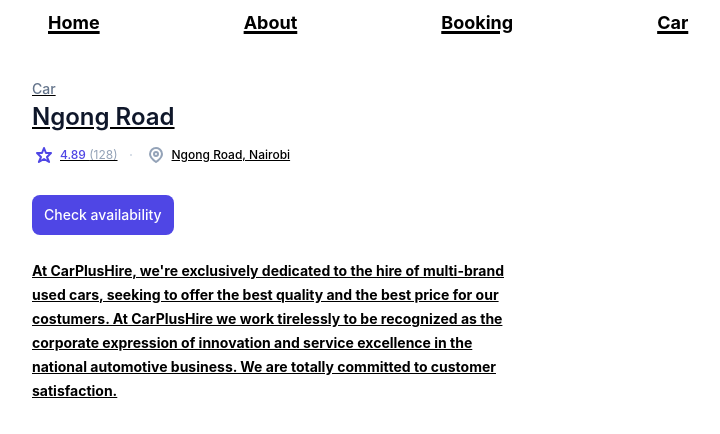
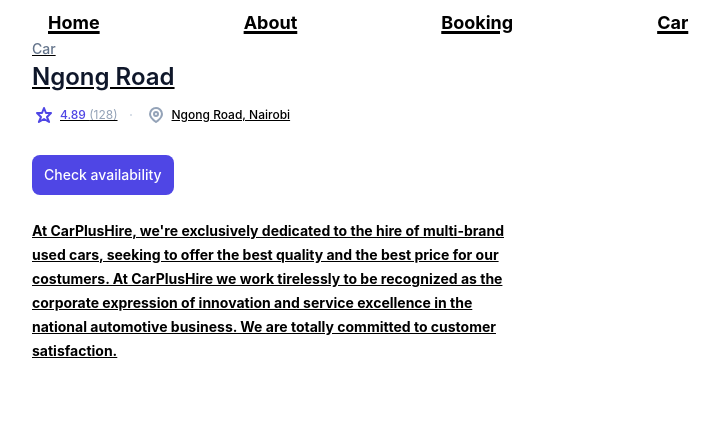
Before and after one commit to festus971/front-end, a React (Create React App) app: page /aboutus in a window 1280 px wide. Shown: the top 434 px of the page, without its empty margins (96-816 px from the left). Built offline with nearby package versions, Linux system fonts and the light colour scheme.

Commit message:
updating about

```diff
--- a/src/components/About.js
+++ b/src/components/About.js
@@ -3,7 +3,7 @@
 function About() {
     return (
         <div>
-       <main class="py-6 px-4 sm:p-6 md:py-10 md:px-8">
+       <main classZ="py-6 px-4 sm:p-6 md:py-10 md:px-8">
   <div class="max-w-4xl mx-auto grid grid-cols-1 lg:max-w-5xl lg:gap-x-20 lg:grid-cols-2">
     <div class="relative p-3 col-start-1 row-start-1 flex flex-col-reverse rounded-lg bg-gradient-to-t from-black/75 via-black/0 sm:bg-none sm:row-start-2 sm:p-0 lg:row-start-1">
       <h1 class="mt-1 text-lg font-semibold text-white sm:text-slate-900 md:text-2xl dark:sm:text-white">Ngong Road</h1>
```
